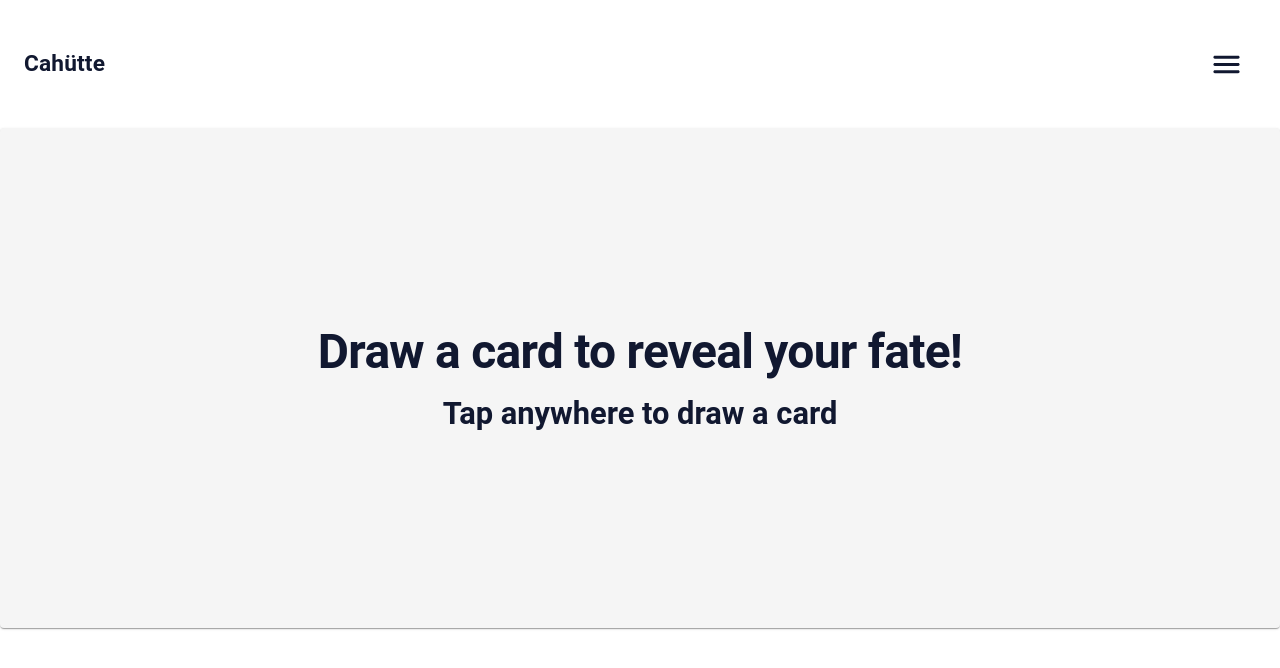
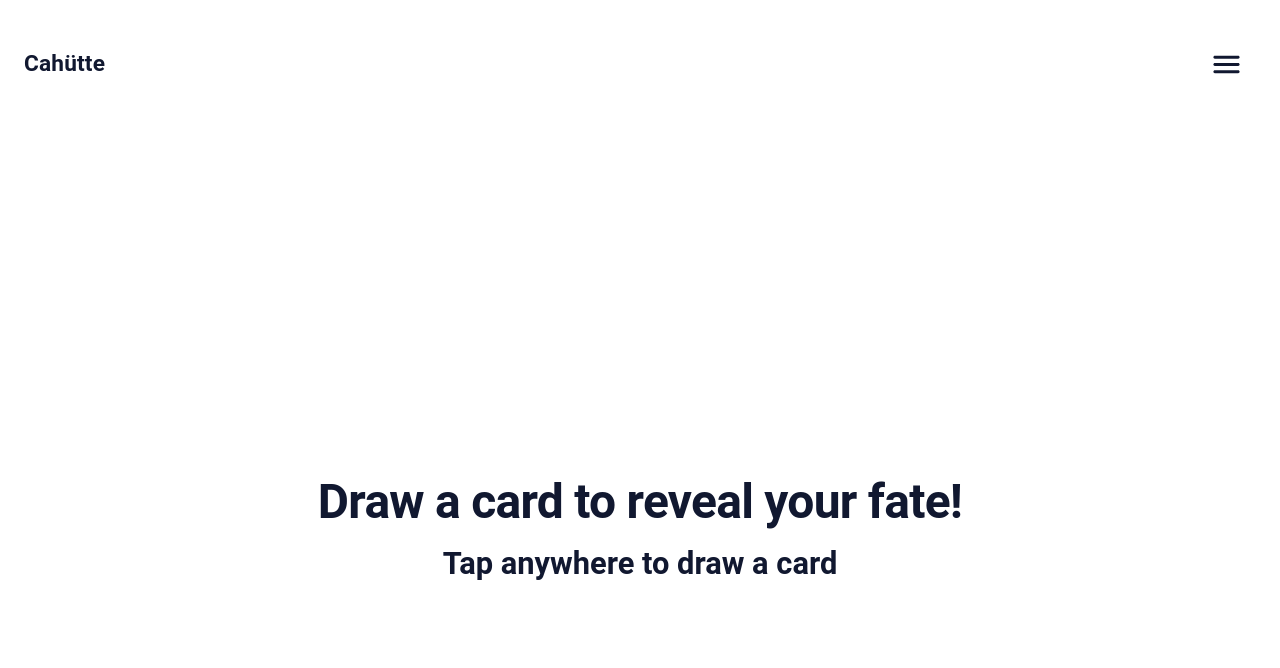
Before and after one commit to el-zacharoo/drinking-game-site, a React (Vite) app: page /drinking-games in a window 1280 px wide. Shown: the top 668 px of the page. Built offline with nearby package versions, Linux system fonts and the light colour scheme.

Commit message:
fixed window

```diff
--- a/src/Viewport/Header.tsx
+++ b/src/Viewport/Header.tsx
@@ -28,7 +28,7 @@ const Header = (): JSX.Element => {
 
     return (
         <AppBar
-            sx={{ my: 4 }}
+            sx={{ py: 4 }}
             id="header"
             color="transparent"
             position="relative"
--- a/src/Viewport/index.tsx
+++ b/src/Viewport/index.tsx
@@ -1,4 +1,6 @@
 import React, { JSX } from "react";
+
+import { Box } from "@mui/material";
 
 import Header from "./Header";
 
@@ -8,10 +10,10 @@ type ViewportProps = {
 
 const Viewport = ({ children }: ViewportProps): JSX.Element => {
     return (
-        <>
+        <Box sx={{ height: "100vh" }}>
             <Header />
             {children}
-        </>
+        </Box>
     );
 };
 
--- a/src/views/KingsCup.tsx
+++ b/src/views/KingsCup.tsx
@@ -1,6 +1,6 @@
 import { JSX, useState } from "react";
 
-import { Card, CardActionArea, Typography, Stack } from "@mui/material";
+import { Box, CardActionArea, Typography, Stack } from "@mui/material";
 
 type TKingsCup = {
     [key: string]: string;
@@ -117,8 +117,10 @@ export const KingsCup = (): JSX.Element => {
     };
 
     return (
-        <Card sx={{ backgroundColor: `${kingsCup.color}.main` }}>
-            <CardActionArea sx={{ p: 2, height: 500 }} onClick={random}>
+        <Box
+            sx={{ backgroundColor: `${kingsCup.color}.main`, height: "100%" }}
+            component={CardActionArea}
+            onClick={random}>
             <Stack
                 sx={{ my: 1 }}
                 direction="column"
@@ -144,16 +146,23 @@ export const KingsCup = (): JSX.Element => {
                             {" "}
                             {kingsCup.value} of {kingsCup.suit}
                         </Typography>
+
                         <Typography
                             sx={{
                                 color: `${kingsCup.color}.contrastText`,
                             }}
-                                variant="h1">
+                            variant="h3">
                             {kingsCup.name}
                         </Typography>
                         <Typography
-                                variant="h1"
+                            textAlign="center"
+                            variant="h3"
                             sx={{
+                                maxWidth: {
+                                    xs: "90%",
+                                    sm: "80%",
+                                    md: "50%",
+                                },
                                 color: `${kingsCup.color}.contrastText`,
                             }}>
                             {kingsCup.description}
@@ -161,8 +170,7 @@ export const KingsCup = (): JSX.Element => {
                     </>
                 )}
             </Stack>
-            </CardActionArea>
-        </Card>
+        </Box>
     );
 };
 
--- a/src/views/WordGenerator.tsx
+++ b/src/views/WordGenerator.tsx
@@ -1,8 +1,8 @@
-import { JSX, useState, useEffect } from "react";
+import { JSX, useState, useEffect, useCallback } from "react";
 
+import TimerOffOutlinedIcon from "@mui/icons-material/TimerOffOutlined";
+import TimerOutlinedIcon from "@mui/icons-material/TimerOutlined";
 import { Button, Typography, Card, Chip, Stack } from "@mui/material";
-import TimerOutlinedIcon from "@mui/icons-material/TimerOutlined";
-import TimerOffOutlinedIcon from "@mui/icons-material/TimerOffOutlined";
 
 const init = 30;
 
@@ -24,20 +24,20 @@ export const WordGenerator = (): JSX.Element => {
         }, 10000);
     };
 
-    const stopTimer = (): void => {
+    const stopTimer = useCallback((): void => {
         if (intervalId) {
             clearInterval(intervalId);
             setCancel(false);
             setCountdown(init);
             setIntervalId(null);
         }
-    };
+    }, [intervalId]);
 
     useEffect(() => {
         if (countdown === 0) {
             stopTimer();
         }
-    }, [countdown]);
+    }, [countdown, stopTimer]);
 
     return (
         <Card>
```
Lines whose indentation alone changed are shown as unchanged.
